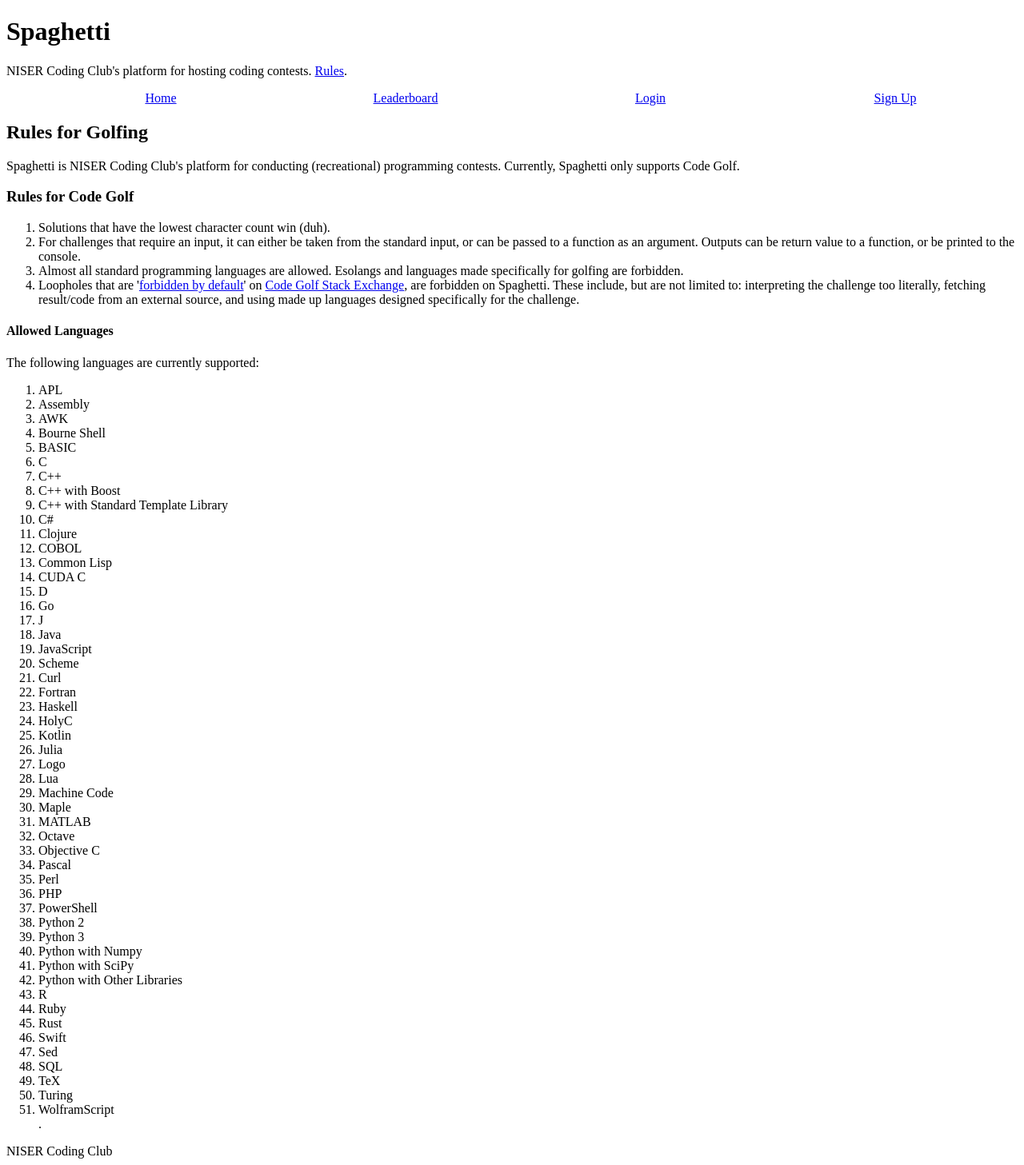
After one commit to sdgniser/spaghetti, a Django app: page /rules/ in a window 1280 px wide. The commit adds this page. Shown: the whole page at 80% size. Run offline with Django 3.2, Linux system fonts and the light colour scheme.

Commit message:
Added rules, other minor changes

```diff
--- a/golf/helpers.py
+++ b/golf/helpers.py
@@ -16,6 +16,8 @@
     ('basic', 'BASIC'),
     ('c', 'C'),
     ('cpp', 'C++'),
+    ('boost', 'C++ with Boost'),
+    ('stl', 'C++ with Standard Template Library'),
     ('csharp', 'C#'),
     ('clojure', 'Clojure'),
     ('cobol', 'COBOL'),
@@ -46,6 +48,9 @@
     ('powershell', 'PowerShell'),
     ('py2', 'Python 2'),
     ('py3', 'Python 3'),
+    ('numpy', 'Python with Numpy'),
+    ('scipy', 'Python with SciPy'),
+    ('othpy', 'Python with Other Libraries'),
     ('r', 'R'),
     ('ruby', 'Ruby'),
     ('rust', 'Rust'),
@@ -56,3 +61,5 @@
     ('tur', 'Turing'),
     ('wolf', 'WolframScript'),
 )
+
+langs = [lang[1] for lang in allowed_langs]
--- a/golf/urls.py
+++ b/golf/urls.py
@@ -14,5 +14,6 @@
     path('p/<pid>/leaders/', problem_leader_view, name='prob_leader'),
 
     path('leaders/', user_leader_view, name='user_leader'),
+    path('rules/', rules_view, name='rules'),
 
 ] + static(settings.MEDIA_URL, document_root=settings.MEDIA_ROOT)
--- a/golf/views.py
+++ b/golf/views.py
@@ -5,6 +5,7 @@
 from django.utils.timezone import now
 from django.views.generic import DetailView, ListView
 
+from .helpers import langs
 from .forms import *
 from .models import *
 
@@ -27,21 +28,23 @@
     def get_context_data(self, **kwargs):
         context = super().get_context_data(**kwargs)
         context['probs'] = self.model.objects.filter(start__lt = now(),
-                                                     end__gt = now())
+                           end__gt = now()).order_by('end')
         return context
 
 class PastGolfProblemList(ProblemList):
     state = 'past'
     def get_context_data(self, **kwargs):
         context = super().get_context_data(**kwargs)
-        context['probs'] = self.model.objects.filter(end__lt = now())
+        context['probs'] = self.model.objects.filter(end__lt \
+                           = now()).order_by('end')
         return context
 
 class FutureGolfProblemList(ProblemList):
     state = 'future'
     def get_context_data(self, **kwargs):
         context = super().get_context_data(**kwargs)
-        context['probs'] = self.model.objects.filter(start__gt = now())
+        context['probs'] = self.model.objects.filter(start__gt \
+                           = now()).order_by('start')
         return context
 
 
@@ -129,3 +132,6 @@
     """
     users = get_user_model().objects.all().order_by('-score')
     return render(request, 'user_leader.html', {'users': users})
+
+def rules_view(request):
+    return render(request, 'rules.html', {'langs': langs})
--- a/templates/base.html
+++ b/templates/base.html
@@ -16,13 +16,15 @@
   <body>
     <header>
       <h1>Spaghetti</h1>
+      <p>
       {% if request.user.is_authenticated %}
-      <p>
-      Hello, <a href="{% url 'users:profile' request.user.username %}">{{request.user.username}}</a>! Is your code short enough?
-      </p>
+      Hello, <a href="{% url 'users:profile' request.user.username %}">
+        {{request.user.first_name}}</a>! Welcome to Spaghetti: a platform for
+      hosting coding contests.
       {% else %}
-      <p>NISER Coding Club's platform for hosting coding contests.</p>
+      NISER Coding Club's platform for hosting coding contests.
       {% endif %}
+      <a href="{% url 'golf:rules' %}">Rules</a>.
 
       <nav>
         <ul>
--- a/templates/golf_prob_list.html
+++ b/templates/golf_prob_list.html
@@ -1,12 +1,12 @@
 {% extends 'base.html' %}
 
 {% block title %}
-{{ state|title }} Golfing Problems
+{{ state|title }} Golf Challenges
 {% endblock %}
 
 {% block content %}
 
-<h2>Problems for Golfing</h2>
+<h2>Golf Challenges</h2>
 
 <ul class="subnav">
   {% for s in all_states %}
--- /dev/null
+++ b/templates/rules.html
@@ -0,0 +1,46 @@
+{% extends 'base.html' %}
+
+{% block title %}
+Rules
+{% endblock %}
+
+{% block content %}
+<h2>Rules for Golfing</h2>
+
+<p>Spaghetti is NISER Coding Club's platform for conducting (recreational)
+programming contests. Currently, Spaghetti only supports Code Golf.
+
+
+<h3>Rules for Code Golf</h3>
+<ol>
+  <li>
+    Solutions that have the lowest character count win (duh).
+  </li>
+
+  <li>
+    For challenges that require an input, it can either be taken from
+    the standard input, or can be passed to a function as an argument.
+    Outputs can be return value to a function, or be printed to the console.
+  </li>
+
+  <li>
+    Almost all standard programming languages are allowed. Esolangs and
+    languages made specifically for golfing are forbidden.
+  </li>
+
+  <li>
+    Loopholes that are '<a href="https://codegolf.meta.stackexchange.com/questions/1061/loopholes-that-are-forbidden-by-default">forbidden by default</a>' on <a href="https://codegolf.stackexchange.com/">Code Golf Stack Exchange</a>,
+    are forbidden on Spaghetti. These include, but are not limited to:
+    interpreting the challenge too literally, fetching result/code from an
+    external source, and using made up languages designed specifically for the
+    challenge.
+  </li>
+</ol>
+
+<h4>Allowed Languages</h4>
+The following languages are currently supported:
+<ol>
+  {% for lang in langs %}
+  <li>{{ lang }}</li>{% endfor %}.
+</ol>
+{% endblock %}
```
